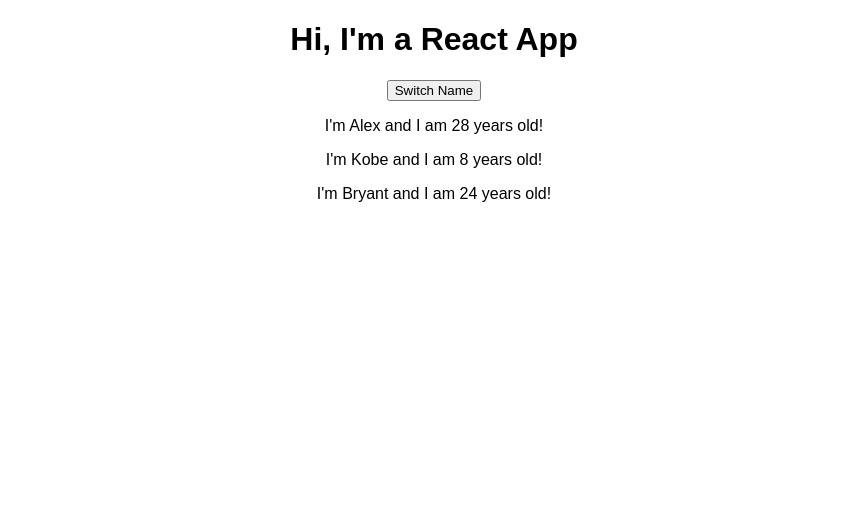
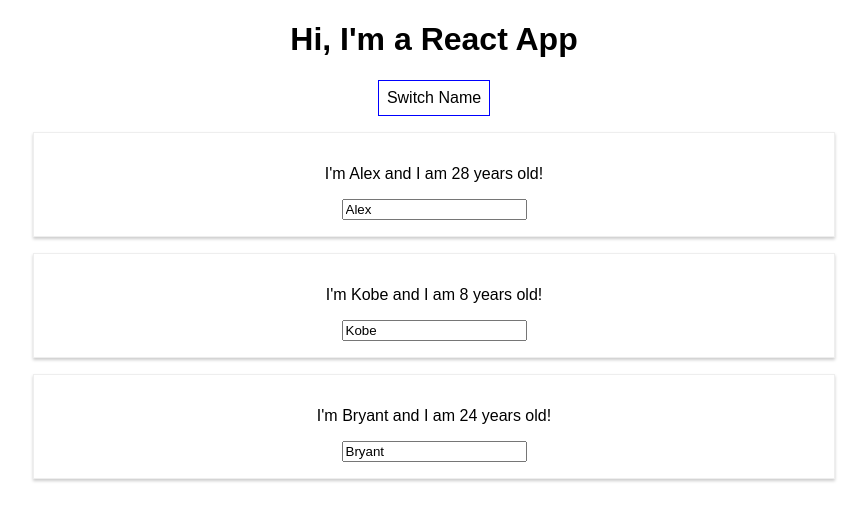
Before and after one commit to alexw14/learn-react-redux, a React (Create React App) app: page / in a window 1280 px wide. Shown: the top 520 px of the page, without its empty margins (206-1073 px from the left). Built offline with nearby package versions, Linux system fonts and the light colour scheme.

Commit message:
Add event listeners

```diff
--- a/src/App.js
+++ b/src/App.js
@@ -12,18 +12,55 @@
     ]
   }
 
-  switchNameHandler = () => {
+  switchNameHandler = (n) => {
     // console.log('Was clicked');
+    this.setState({
+      persons: [
+        { name: n, age: "28" },
+        { name: 'Kobe', age: "8" },
+        { name: 'Bryant', age: "24" },
+      ]
+    })
+  }
+
+  handleNameChange = (event) => {
+    this.setState({
+      persons: [
+        { name: 'Alex', age: "28" },
+        { name: event.target.value, age: "8" },
+        { name: 'Bryant', age: "24" },
+      ]
+    })
   }
 
   render() {
+
+    const style = {
+      backgroundColor: 'white',
+      font: 'inherit',
+      border: '1px solid blue',
+      padding: '8px',
+      cursor: 'pointer'
+    };
+
     return (
       <div className="App">
         <h1>Hi, I'm a React App</h1>
-        <button onClick={this.switchNameHandler}>Switch Name</button>
-        <Person name={this.state.persons[0].name} age={this.state.persons[0].age} />
-        <Person name={this.state.persons[1].name} age={this.state.persons[1].age} />
-        <Person name={this.state.persons[2].name} age={this.state.persons[2].age} />
+        <button style={style} onClick={() => this.switchNameHandler('Alexander')}>Switch Name</button>
+        <Person
+          name={this.state.persons[0].name}
+          age={this.state.persons[0].age}
+        />
+        <Person
+          name={this.state.persons[1].name}
+          age={this.state.persons[1].age}
+          click={this.switchNameHandler}
+          nameChange={this.handleNameChange}
+        />
+        <Person
+          name={this.state.persons[2].name}
+          age={this.state.persons[2].age}
+        />
       </div>
     );
 
--- /dev/null
+++ b/src/Person/Person.css
@@ -0,0 +1,8 @@
+.Person {
+  width: 60%;
+  margin: 16px auto;
+  border: 1px solid #eee;
+  box-shadow: 0 2px 3px #ccc;
+  padding: 16px;
+  text-align: center;
+}
--- a/src/Person/Person.js
+++ b/src/Person/Person.js
@@ -1,7 +1,13 @@
 import React from 'react';
+import './Person.css';
 
 const person = (props) => {
-  return <p>I'm {props.name} and I am {props.age} years old!</p>
+  return (
+    <div className='Person'>
+      <p onClick={props.click}>I'm {props.name} and I am {props.age} years old!</p>
+      <input type='text' onChange={props.nameChange} value={props.name}/>
+    </div>
+  )
 };
 
 export default person;
```
